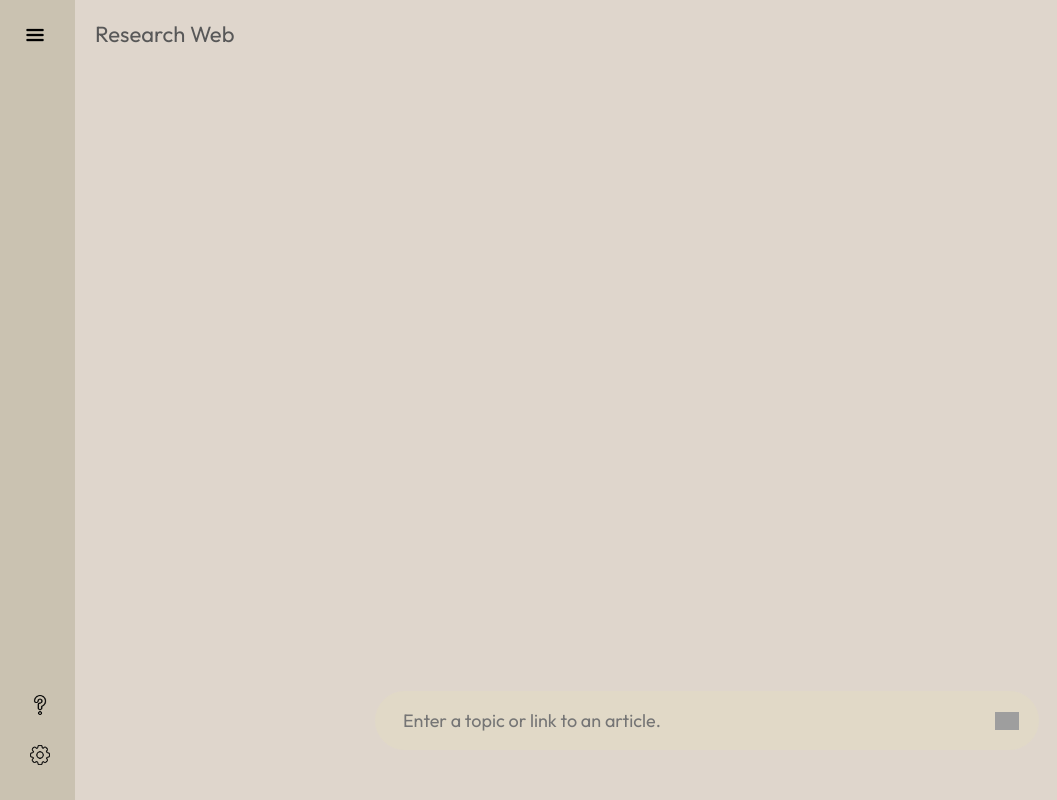
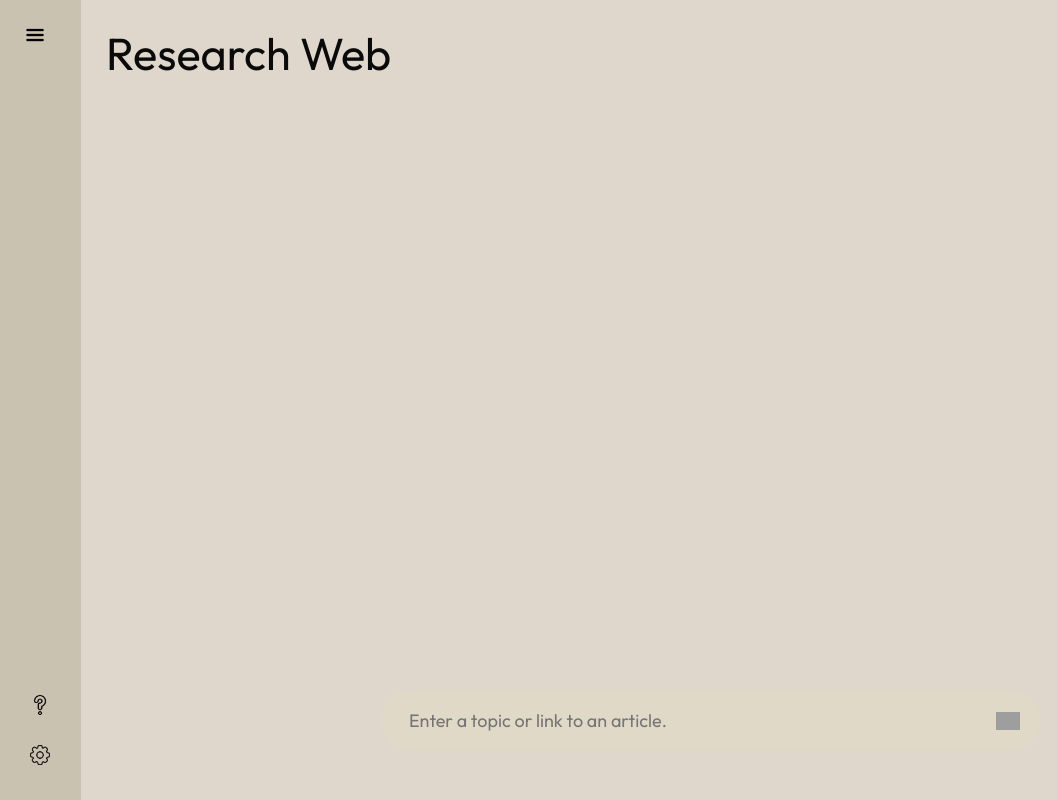
Before and after one commit to TorynC/COBweb, a React (Vite) app: page / in a window 1280 px wide. Shown: the whole page, without its empty margins (0-1057 px from the left). Built offline with nearby package versions, Linux system fonts and the light colour scheme; grey boxes are pictures that could not be loaded.

Commit message:
Front end fixes for graph

```diff
--- a/src/ArticleNode.css
+++ b/src/ArticleNode.css
@@ -1,8 +1,10 @@
 .circle {
     display: flex;
-    width: 100px;
-    height: 100px;
-    background-color: green;
+    width: 150px;
+    height: 80px;
+    border-style: solid;
+    text-align: center;
+    background-color: #4ba64b;
     border-radius: 50%;
 }
 
--- a/src/Main/Main.css
+++ b/src/Main/Main.css
@@ -2,6 +2,7 @@
     flex: 1;
     min-height: 100vh;
     background-color: var(--background-color);
+    color: var(--primary-text-color);
     padding-bottom: 15vh;
     position: relative;
 }
@@ -10,9 +11,9 @@
     display: flex;
     align-items: center;
     justify-content: space-between;
-    font-size: 22px;
-    padding: 20px;
-    color: #585858;
+    font-size: 45px;
+    color: var(--primary-text-color);
+    padding: 25px;
 }
 
 .main-container{
@@ -23,7 +24,7 @@
 
 .web{
     font-size: 5000px;
-    color: #c4c7c5;
+    color: var(--primary-text-color);
     font-weight: 500;
     padding: 0px;
     justify-content: center;
@@ -51,6 +52,10 @@
     background-color: var(--prompt-color);
     padding: 10px 20px;
     border-radius: 50px;
+    ::placeholder {
+        var(--primary-text-color);
+    }
+
 }
 
 .prompt img{
@@ -61,6 +66,7 @@
 .prompt input{
     flex: 1;
     background: transparent;
+    color: var(--primary-text-color);
     border: none;
     outline: none;
     padding: 8px;
@@ -83,6 +89,7 @@
     justify-content: space-evenly;
     gap: 20px;
     background-color: #f0f4f9;
+    color: black;
     padding: 10px 50px;
     border-radius: 50px;
     margin-right: 50px;
--- a/src/Main/Main.jsx
+++ b/src/Main/Main.jsx
@@ -37,10 +37,10 @@ const Main = ({ darkness }) => {
                 </div>
                 : <div className="button-bottom">
                     <div onClick={() => onSent(1)} className="more">
-                        <p> More from this topic</p>
+                        <p> More from {root.title}</p>
                     </div>
                     <div onClick={() => onSent(2)} className="new">
-                        <p><span>{root.adjacent.trim("\"")}</span></p>
+                        <p><span>{root.adjacent}</span></p>
                     </div>
                 </div>}
         </div>
--- a/src/Main/Web.jsx
+++ b/src/Main/Web.jsx
@@ -209,7 +209,7 @@ const LayoutFlow = (props) => {
     }
 
     return (
-        <div style={{width: '80vw', height: '80vh'}}>
+        <div style={{width: '80vw', height: '60vh'}}>
             <ReactFlow
                 nodes={nodes}
                 edges={edges}
--- a/src/Sidebar/sidebar.css
+++ b/src/Sidebar/sidebar.css
@@ -26,8 +26,8 @@
     gap: 10px;
     padding: 10px 15px;
     border-radius: 50px;
-    font-size: inherit;
-    color: inherit;
+    font-size: 20px;
+    color: black;
     cursor: pointer;
 }
 
@@ -43,8 +43,8 @@
     gap: 10px;
     padding: 10px 15px;
     border-radius: 50px;
-    font-size: inherit;
-    color: inherit;
+    font-size: 20px;
+    color: black;
     cursor: pointer;
 }
 
@@ -61,10 +61,10 @@
     border-radius: 50px;
     flex-direction: column;
     background-color: #f8f9f6;
-    color: inherit;
+    color: black;
     cursor: pointer;
     text-align: center;
-    font-size: inherit;
+    font-size: 15px;
     transition: all 0.2s ease-in-out;
 }
 
@@ -78,6 +78,7 @@
 }
 
 .sidebar .bottom-item{
-    padding-right: 10px;
+    padding-right: 16px;
+    align-items: center;
     cursor: pointer;
 }
```
